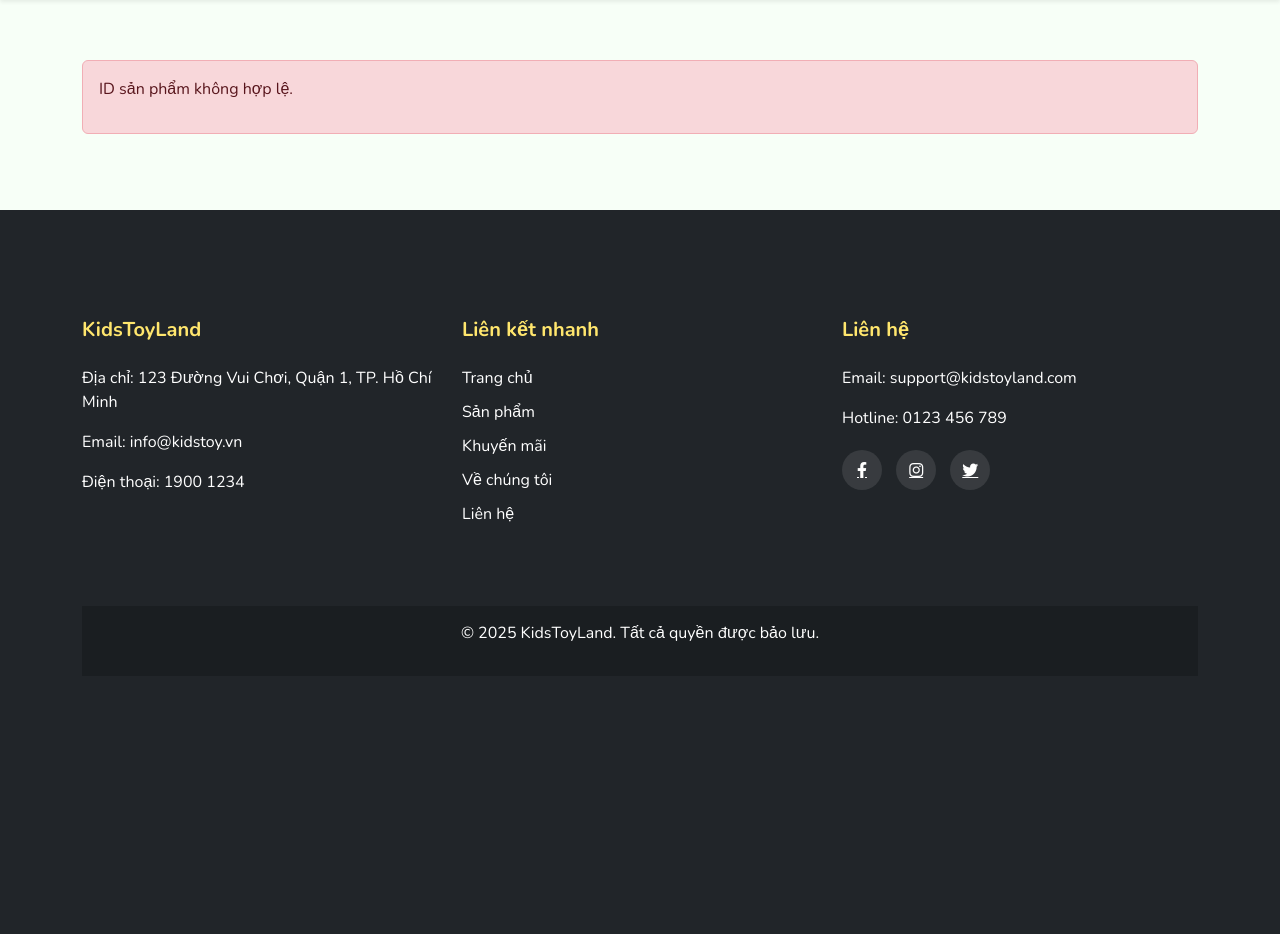
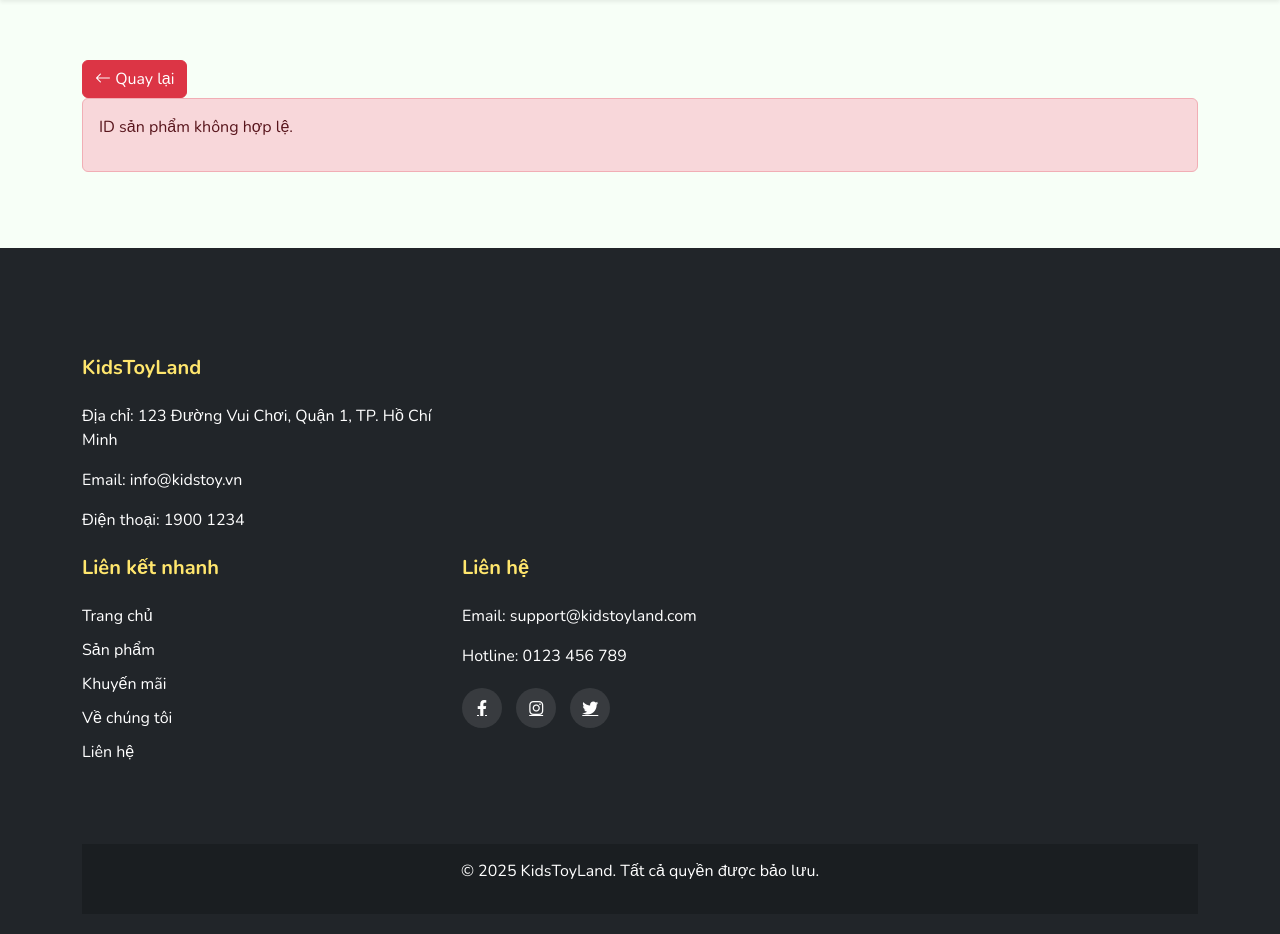
Before and after one commit to huuduc14-it/Toys-shop-online, a PHP site: page /final-se/product_detail.php in a window 1280 px wide. Shown: the part 125-1059 px from the top of the page. Before the commit the page ends 766 px from the top, so only its background shows below. Run offline with PHP 8.4, Linux system fonts and the light colour scheme.

Commit message:
chỉnh nút back

```diff
--- a/product_detail.php
+++ b/product_detail.php
@@ -46,6 +46,7 @@ $cart_count = isset($_SESSION['cart']) && !empty($_SESSION['cart']) ? array_sum(
         <link href="https://cdnjs.cloudflare.com/ajax/libs/font-awesome/6.4.0/css/all.min.css" rel="stylesheet">
         <!-- Google Fonts: Nunito -->
         <link href="https://fonts.googleapis.com/css2?family=Nunito:wght@400;600;700;800&display=swap" rel="stylesheet">
+        <link rel="stylesheet" href="https://cdn.jsdelivr.net/npm/bootstrap-icons/font/bootstrap-icons.css" />
         <style>
             :root {
                 --primary-color: #FF6B6B;
@@ -338,6 +339,7 @@ $cart_count = isset($_SESSION['cart']) && !empty($_SESSION['cart']) ? array_sum(
         <!-- Product Detail Section -->
         <section class="product-detail-section">
             <div class="container">
+                <a href="index.php" class="btn btn-danger"><i class="bi bi-arrow-left"></i> Quay lại<a>
                 <?php if (isset($_SESSION['errors'])): ?>
                     <div class="alert alert-danger">
                         <?php foreach ($_SESSION['errors'] as $error): ?>
```
